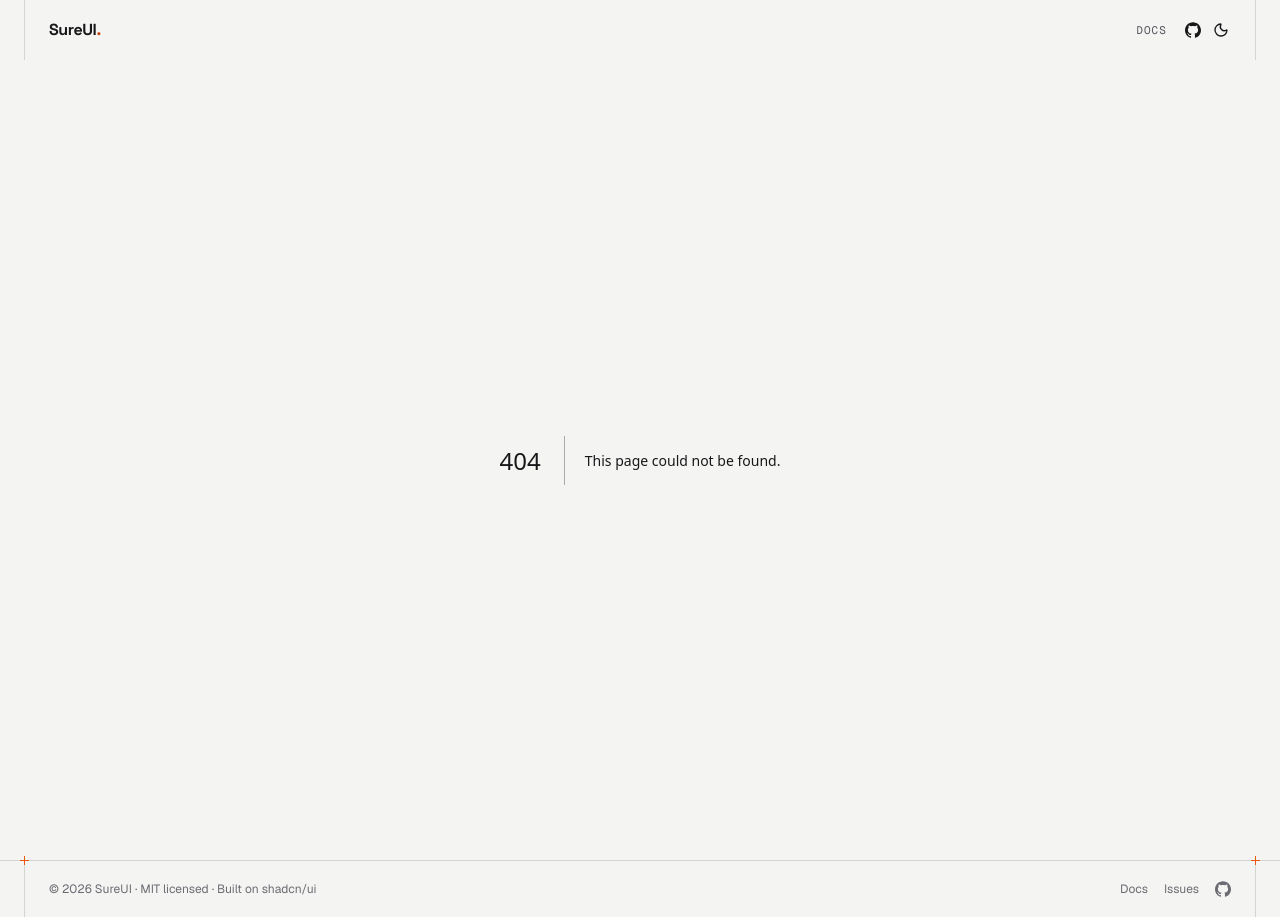
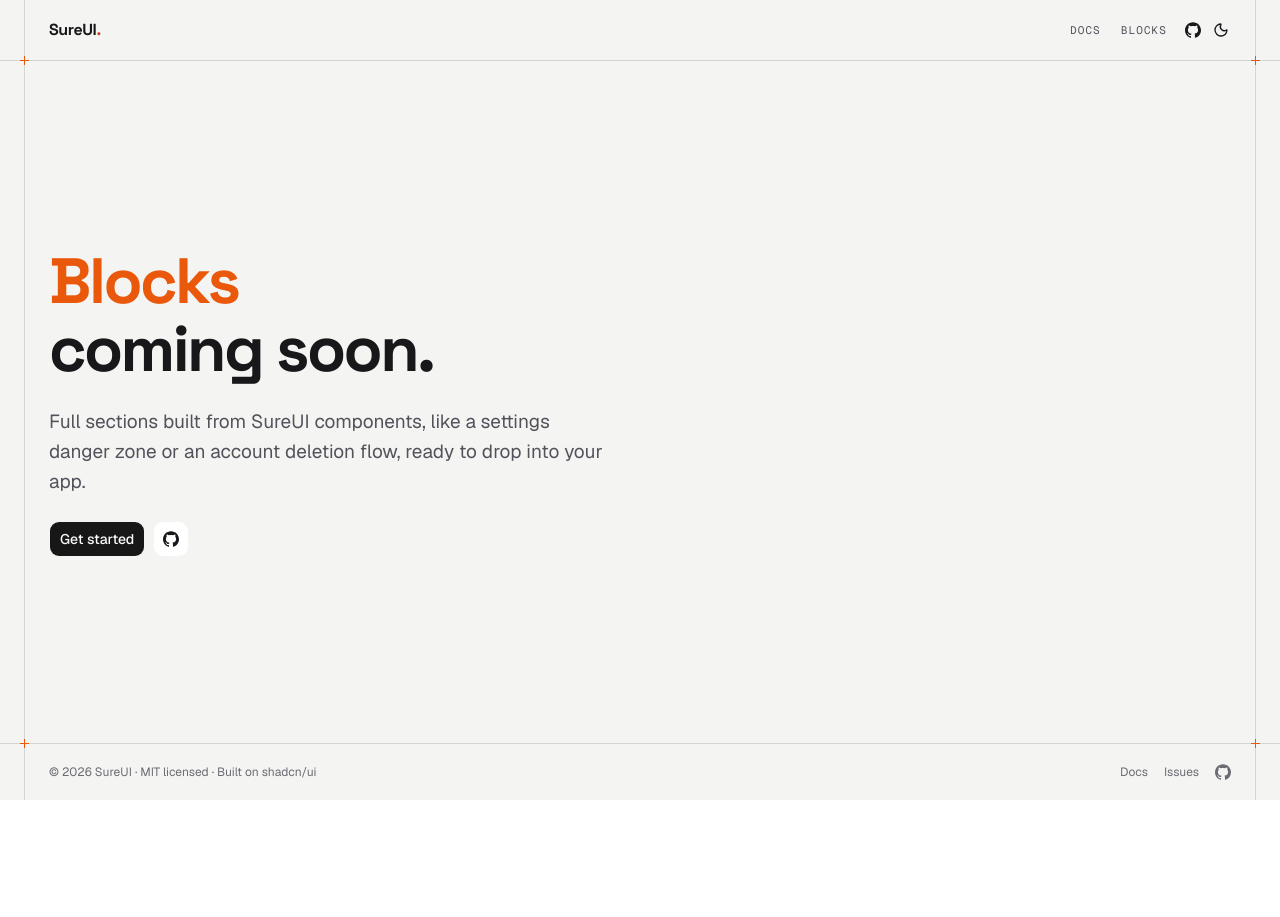
Before and after one commit to aidankmcalister/sureui, a Next.js app: page /blocks in a window 1280 px wide. Before the commit this address had no page. After the commit the page ends 800 px from the top, so only its background shows below. Built offline with nearby package versions, Linux system fonts and the light colour scheme.

Commit message:
feat: let a quick double click confirm click again and add a blocks page

```diff
--- /dev/null
+++ b/app/blocks/page.tsx
@@ -0,0 +1,27 @@
+import type { Metadata } from "next"
+
+import { Actions } from "@/components/site/actions"
+import { Band } from "@/components/site/frame"
+
+export const metadata: Metadata = { title: "Blocks" }
+
+export default function Blocks() {
+  return (
+    <main className="flex flex-1 flex-col">
+      <Band
+        grow
+        className="grid content-center gap-6 px-3 py-14 sm:px-6 sm:py-16 lg:py-20"
+      >
+        <h1 className="font-display text-4xl leading-10 font-bold tracking-[-0.04em] text-balance sm:text-6xl sm:leading-[64px] lg:text-[64px] lg:leading-[68px]">
+          <span className="block text-(--mark)">Blocks</span>
+          coming soon.
+        </h1>
+        <p className="max-w-[560px] text-[19px] leading-[30px] text-(--ink-muted)">
+          Full sections built from SureUI components, like a settings danger
+          zone or an account deletion flow, ready to drop into your app.
+        </p>
+        <Actions />
+      </Band>
+    </main>
+  )
+}
--- a/app/page.tsx
+++ b/app/page.tsx
@@ -1,9 +1,7 @@
 import Link from "next/link"
 
-import { buttonVariants } from "@/components/ui/button"
+import { Actions } from "@/components/site/actions"
 import { Band, Label } from "@/components/site/frame"
-import { GitHubIcon } from "@/components/site/github-icon"
-import { SiteLink } from "@/components/site/site-link"
 import { Cell } from "@/components/site/home/cell"
 import {
   ApiKeys,
@@ -15,7 +13,6 @@
   Preferences,
   Workspace,
 } from "@/components/site/home/examples"
-import { githubUrl } from "@/components/site/styles"
 
 const grid =
   "grid grid-cols-1 gap-px bg-(--rule) md:grid-cols-2 lg:grid-cols-[minmax(0,3fr)_minmax(0,2fr)_minmax(0,2fr)]"
@@ -45,26 +42,6 @@
     description: "Act right away and offer an undo in a toast.",
   },
 ]
-
-function Actions() {
-  return (
-    <div className="flex gap-2">
-      <Link
-        href="/docs/installation"
-        className={buttonVariants({ size: "lg" })}
-      >
-        Get started
-      </Link>
-      <SiteLink
-        href={githubUrl}
-        aria-label="GitHub"
-        className={buttonVariants({ variant: "outline", size: "icon-lg" })}
-      >
-        <GitHubIcon />
-      </SiteLink>
-    </div>
-  )
-}
 
 export default function Home() {
   return (
--- /dev/null
+++ b/components/site/actions.tsx
@@ -0,0 +1,26 @@
+import Link from "next/link"
+
+import { buttonVariants } from "@/components/ui/button"
+import { GitHubIcon } from "@/components/site/github-icon"
+import { SiteLink } from "@/components/site/site-link"
+import { githubUrl } from "@/components/site/styles"
+
+export function Actions() {
+  return (
+    <div className="flex gap-2">
+      <Link
+        href="/docs/installation"
+        className={buttonVariants({ size: "lg" })}
+      >
+        Get started
+      </Link>
+      <SiteLink
+        href={githubUrl}
+        aria-label="GitHub"
+        className={buttonVariants({ variant: "outline", size: "icon-lg" })}
+      >
+        <GitHubIcon />
+      </SiteLink>
+    </div>
+  )
+}
--- a/components/site/header.tsx
+++ b/components/site/header.tsx
@@ -8,6 +8,11 @@
 import { githubUrl } from "@/components/site/styles"
 import { ThemeToggle } from "@/components/site/theme-toggle"
 
+const links = [
+  { href: "/docs", label: "Docs" },
+  { href: "/blocks", label: "Blocks" },
+]
+
 export function Header() {
   return (
     <Band
@@ -17,15 +22,18 @@
       <Link href="/" className="mr-auto font-display font-bold tracking-tight">
         SureUI<span className="text-(--mark-text)">.</span>
       </Link>
+      {links.map((link) => (
         <Link
-        href="/docs"
+          key={link.href}
+          href={link.href}
           className={cn(
             tapTarget,
             "font-mono text-[11px] tracking-[0.1em] text-(--ink-muted) uppercase hover:text-(--ink)"
           )}
         >
-        Docs
+          {link.label}
         </Link>
+      ))}
       <div className="-mr-1 -ml-2 flex items-center">
         <SiteLink
           href={githubUrl}
--- a/components/site/home/examples.tsx
+++ b/components/site/home/examples.tsx
@@ -332,6 +332,7 @@
 export function Files() {
   const [selected, setSelected] = React.useState(files.map((file) => file.name))
   const [trashed, setTrashed] = React.useState<string[]>([])
+  const [pending, setPending] = React.useState(false)
 
   return (
     <Outcome
@@ -358,7 +359,7 @@
             >
               <Checkbox
                 checked={selected.includes(file.name)}
-                disabled={trashed.includes(file.name)}
+                disabled={pending || trashed.includes(file.name)}
                 onCheckedChange={(on) =>
                   setSelected((prev) =>
                     on
@@ -383,7 +384,10 @@
             undo
             variant="outline"
             disabled={selected.length === 0}
+            onClick={() => setPending(true)}
+            onCancel={() => setPending(false)}
             onConfirm={() => {
+              setPending(false)
               setTrashed((prev) => [...prev, ...selected])
               setSelected([])
             }}
--- a/components/ui/sureui/confirm-button.tsx
+++ b/components/ui/sureui/confirm-button.tsx
@@ -46,7 +46,6 @@
   const { state, fillRef, arm, hold, release, confirm, cancel, announcement } =
     useConfirmation({ onConfirm, onCancel, undo })
   const hintId = React.useId()
-  const armedAtRef = React.useRef<number | null>(null)
 
   React.useEffect(() => {
     if (state !== "armed") return
@@ -65,16 +64,8 @@
       return
     }
     if (gesture === "click-again") {
-      if (state !== "armed") {
-        armedAtRef.current = performance.now()
-        arm()
-      } else if (
-        armedAtRef.current !== null &&
-        performance.now() - armedAtRef.current > 300
-      ) {
-        armedAtRef.current = null
-        confirm()
-      }
+      if (state === "armed") confirm()
+      else arm()
     }
   }, [state, gesture, cancel, confirm, arm])
 
```
Also changed, not shown: 1 other file (tests, documents, lock files or other folders). Lines whose indentation alone changed are shown as unchanged.
